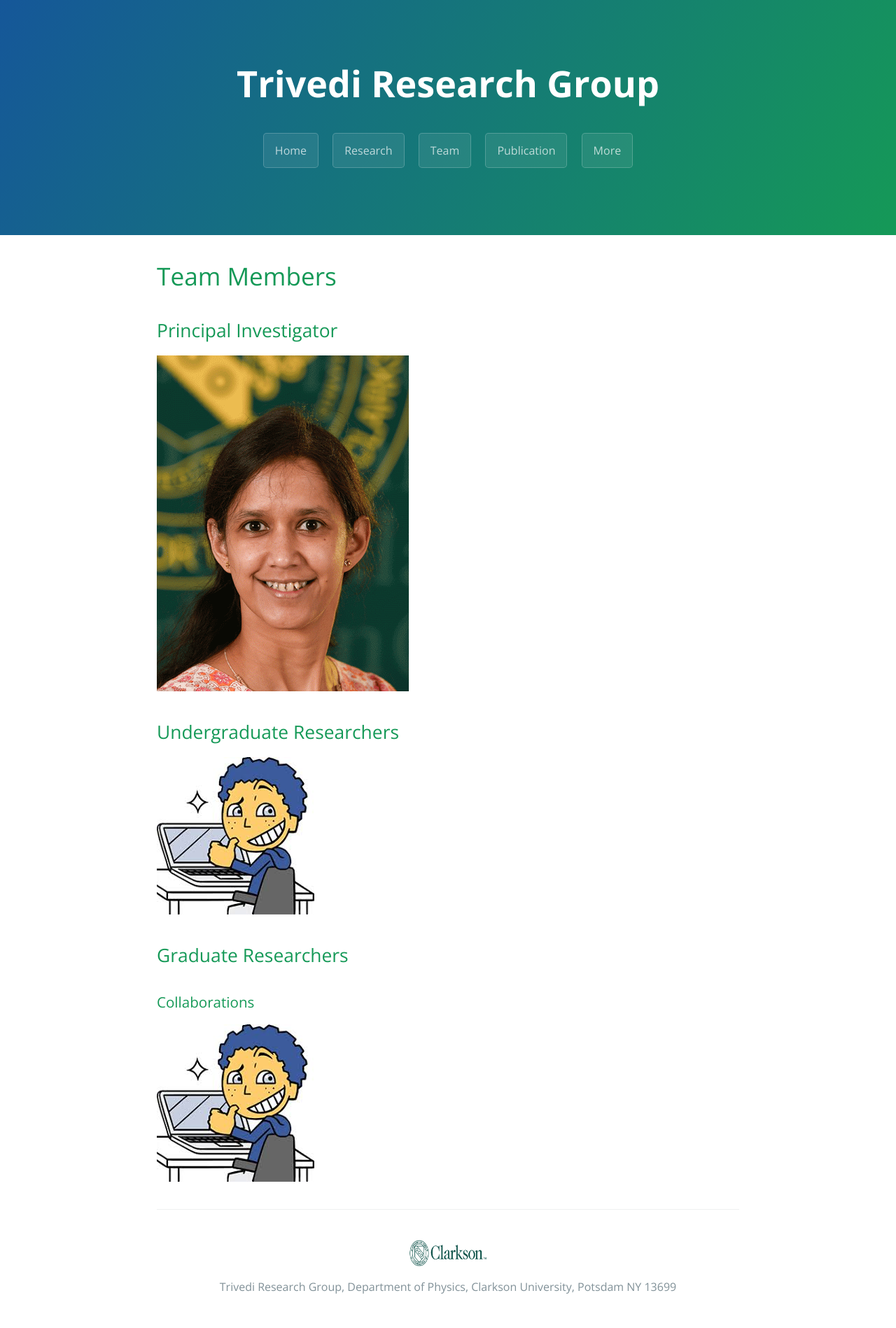
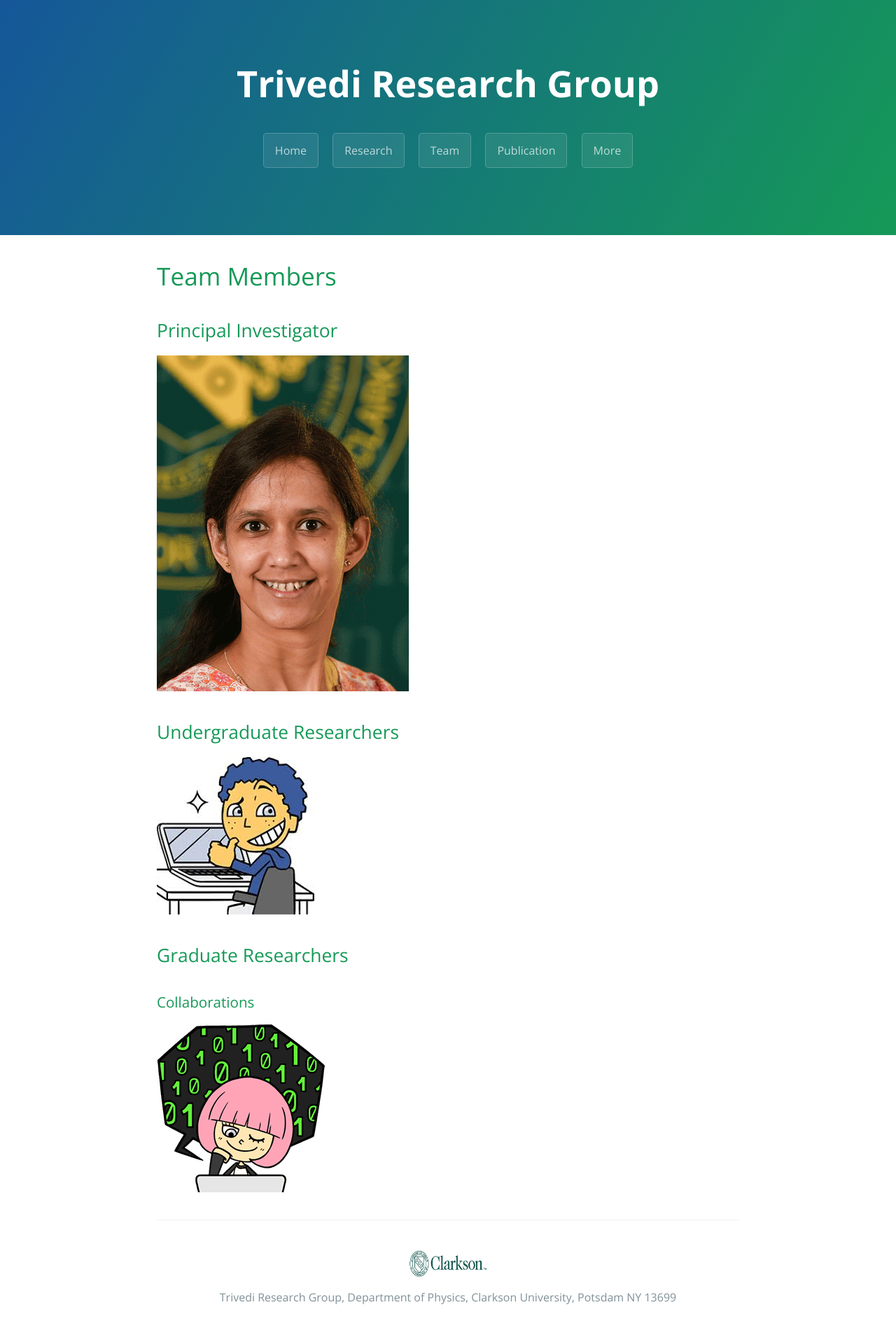
Before and after one commit to dharatrivedi/dharatrivedi.github.io, a Jekyll site: the page built from people.html, in a window 1280 px wide. Shown: the whole page at 70% size. Built offline with Jekyll 4.4.1, drawn with Linux system fonts in a browser that asks for light colours.

Commit message:
Update people.html

```diff
--- a/people.html
+++ b/people.html
@@ -11,5 +11,5 @@ title: {{ site.name }}
   <img src="/images/Boy.jpeg" alt="BrendanBarrow">
   <h2>Graduate Researchers</h2>
   <h3>Collaborations</h3>
-  <img src="/images/Boy.jpeg" alt="SraddhaAgrawal">
+  <img src="/images/Girl.png" alt="SraddhaAgrawal">
 </div>
```
